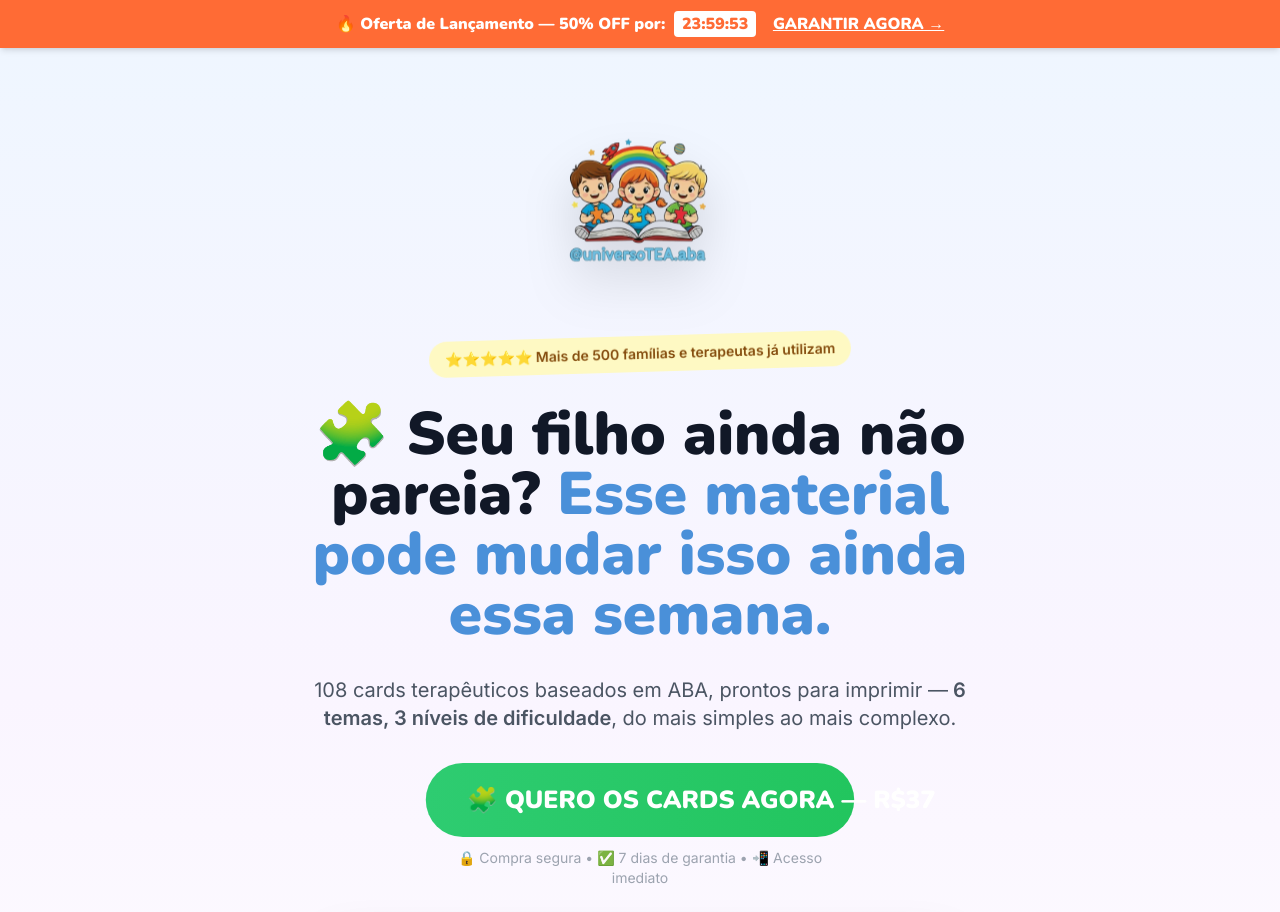
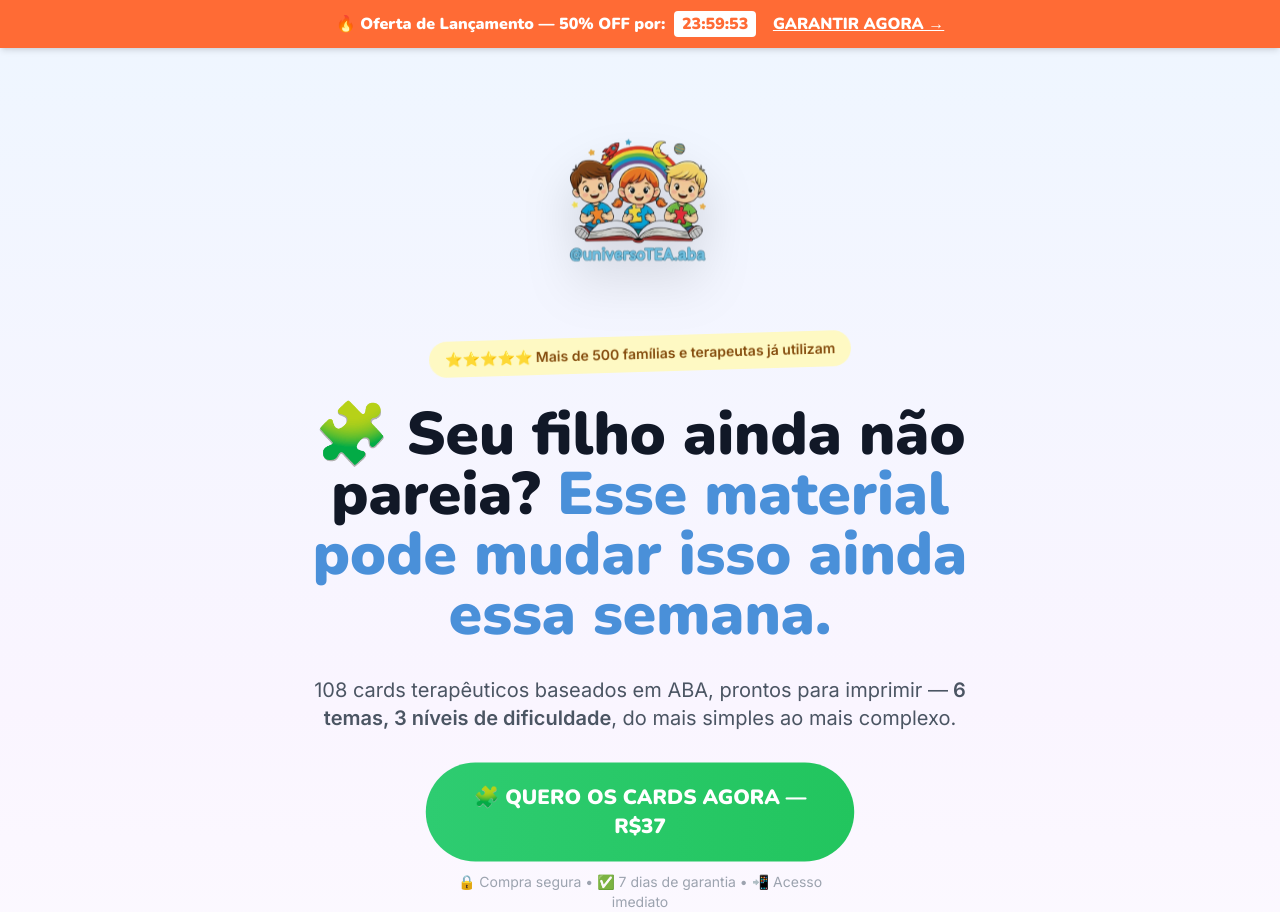
Before and after one commit to andreajoa/UniversoTEA.aba, a Next.js app: page / in a window 1280 px wide. Shown: the top 912 px of the page. Built offline with nearby package versions, Linux system fonts and the light colour scheme.

Commit message:
fix: resolve text overflow in CTA button
- Remove whitespace-nowrap to allow text wrapping
- Add break-words for proper word breaking
- Add max-w-full to prevent overflow
- Reduce font sizes for better fit on mobile
- Adjust padding for better mobile experience

```diff
--- a/components/ui/CTAButton.tsx
+++ b/components/ui/CTAButton.tsx
@@ -13,10 +13,10 @@ export default function CTAButton({ label = "🧩 QUERO OS CARDS AGORA — R$37"
       rel="noopener noreferrer"
       className={`
         inline-block bg-gradient-to-r from-cta to-green-500 text-white font-display
-        font-black text-base sm:text-lg md:text-xl lg:text-2xl
-        px-6 sm:px-8 md:px-10 py-3 sm:py-4 md:py-5 rounded-full
+        font-black text-sm sm:text-base md:text-lg lg:text-xl
+        px-4 sm:px-6 md:px-8 lg:px-10 py-3 sm:py-4 md:py-5 rounded-full
         shadow-lg hover:shadow-2xl animate-pulse-cta hover-playful
-        transition-all duration-300 text-center whitespace-nowrap
+        transition-all duration-300 text-center max-w-full break-words
         ${className}
       `}
     >
```
